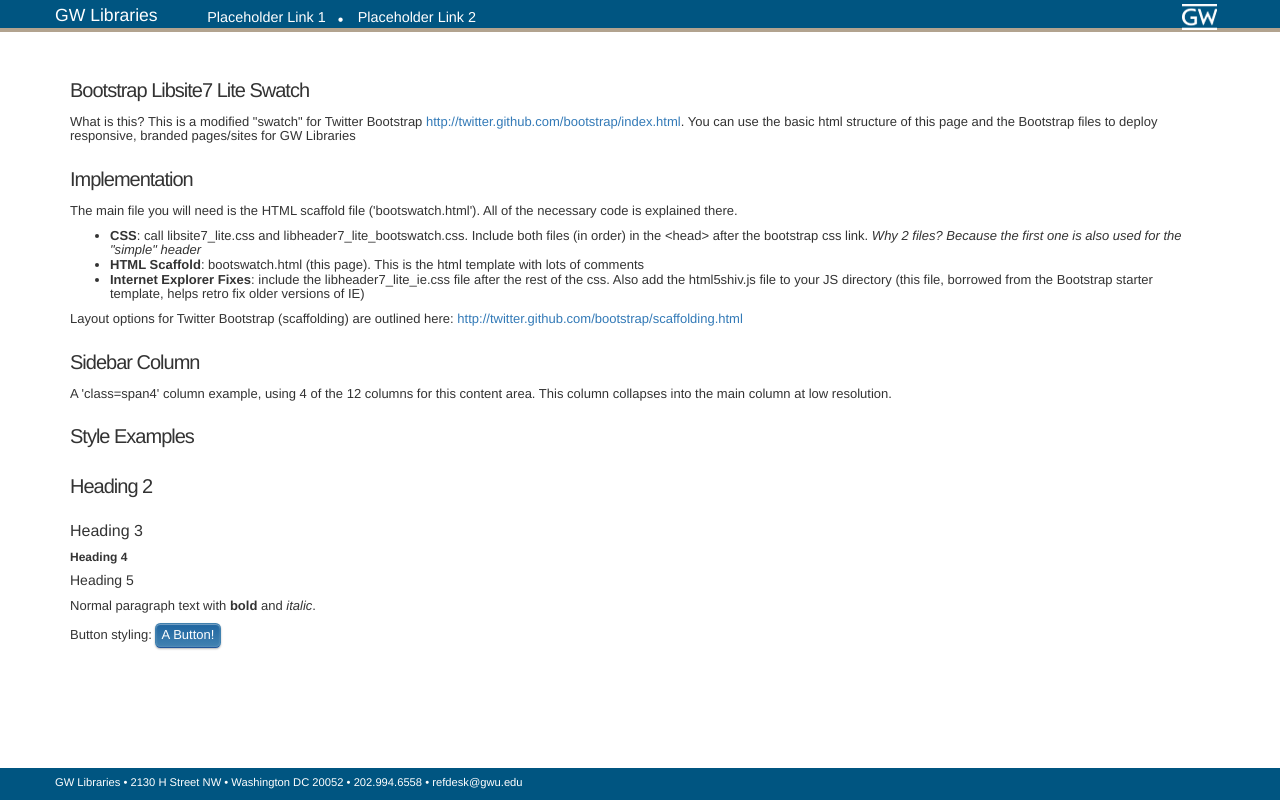
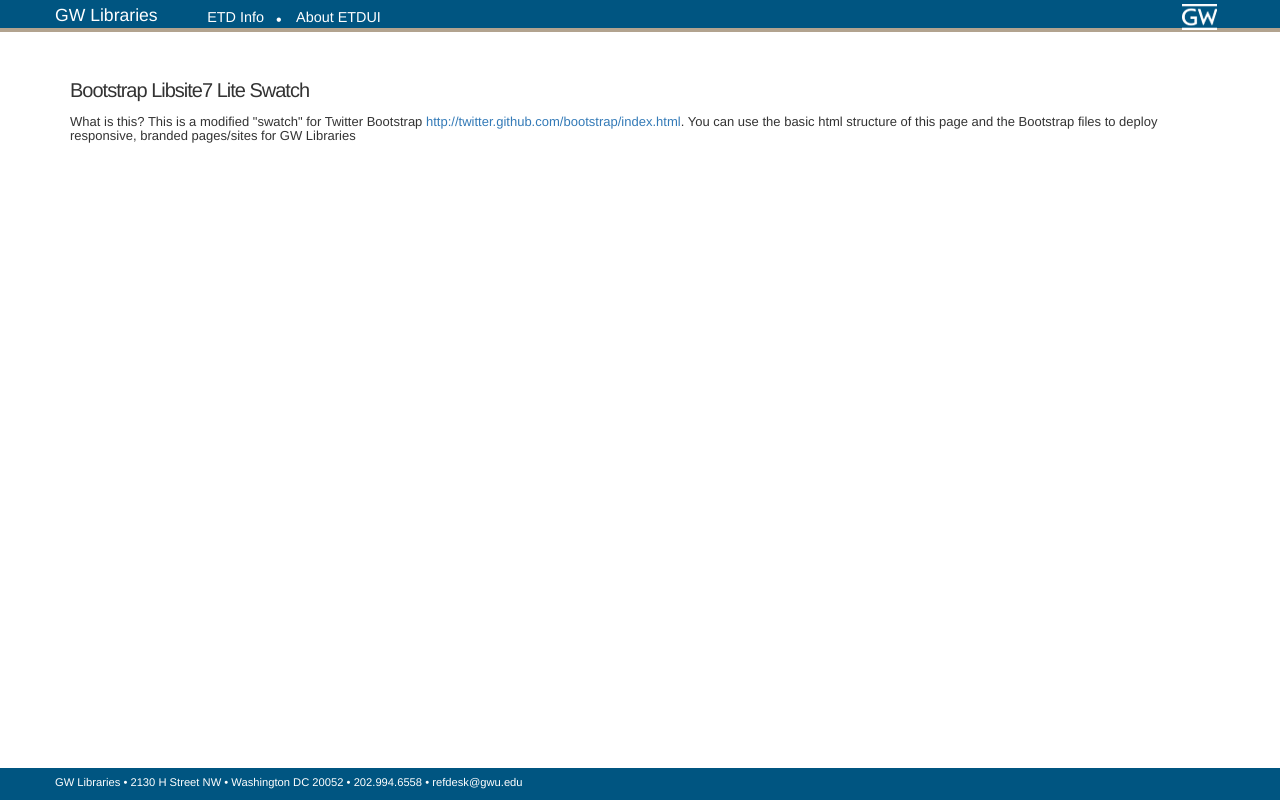
Before and after one commit to gwu-libraries/etdui, a Django app: template etd/ui/templates/pageframe.html in a window 1280 px wide. Run offline with Django 3.2, Linux system fonts and the light colour scheme; the template is opened without the code that fills it, so the values that code supplies are empty; some libraries are stand-ins or nearby versions.

Commit message:
preps to pageframe.html

```diff
--- a/etd/ui/templates/pageframe.html
+++ b/etd/ui/templates/pageframe.html
@@ -2,7 +2,7 @@ CTYPE html>
 <html lang="en">
     <head>
         <meta charset="utf-8">
-        <title>GW Libraries Bootswatch</title><!-- your page title -->
+        <title>GW Libraries ETDSUI Project</title><!-- your page title -->
         <meta name="viewport" content="width=device-width, initial-scale=1.0"><!-- important! -->
         <meta name="description" content=""><!-- optional -->
         <meta name="author" content=""><!-- optional -->
@@ -28,15 +28,15 @@ CTYPE html>
 
     <body>
         <header class="navbar-fixed-top"><!-- this is the Libsite7 Lite Header -->
-            <div id="libheader-container" style="">
-                <div id="libheader" class="container" style="">
-                    <div class="libheader-logo hide-lo" style=""><a href="http://www.gwu.edu" target="_blank" title="GWU website"><img src="img/gwheaderlogo.png" alt="logo: The George Washington University" /></a></div>
+            <div id="libheader-container">
+                <div id="libheader" class="container">
+                    <div class="libheader-logo hide-lo"><a href="http://www.gwu.edu" target="_blank" title="GWU website"><img src="img/gwheaderlogo.png" alt="logo: The George Washington University" /></a></div>
                     <div class="libheader-liblink" style=""><a href="http://library.gwu.edu" target="_blank" title="GW Libraries website">GW Libraries</a></div>
                     <!-- links can go here (note: use short text, test it doesn't bump into the GW logo) -->
-                    <div class="libheader-link" style=""><a href="#" target="_blank" title="">Placeholder Link 1</a></div>
+                    <div class="libheader-link" style=""><a href="http://library.gwu.edu/etds" target="_blank" title="">ETD Info</a></div>
                     <!-- this is an optional 'bullet' to place between links -->
                     <div class="bullet" style="">&bull;</div>
-                    <div class="libheader-link" style=""><a href="#" target="_blank" title="">Placeholder Link 2</a></div>
+                    <div class="libheader-link" style=""><a href="#" target="_blank" title="">About ETDUI</a></div>
                 </div>
             </div>
         </header><!-- end Libsite7 Lite Header -->
@@ -51,33 +51,10 @@ CTYPE html>
                 </div>
             </div>
             <div class="row-fluid">
-                <div class="span8"> <!-- this is a 'content' column that takes up 8 of the 12 columns within this content area -->
-                    <h2>Implementation</h2>
+                <div class="span12"> <!-- this is a 'content' column that takes up 12 of the 12 columns within this content area -->
 
-                    <!--<p>Download <a href="http://twitter.github.com/bootstrap/index.html">Bootstrap</a> (you can use the full or 'min' versions of the css and js) then add the following files:</p>-->
 
-                    <p>The main file you will need is the HTML scaffold file ('bootswatch.html').  All of the necessary code is explained there.</p>
 
-                    <ul>
-                        <li><strong>CSS</strong>: call libsite7_lite.css and libheader7_lite_bootswatch.css. Include both files (in order) in the &lt;head&gt; after the bootstrap css link. <em>Why 2 files? Because the first one is also used for the "simple" header</em></li>
-                        <li><strong>HTML Scaffold</strong>: bootswatch.html (this page). This is the html template with lots of comments</li>
-                        <li><strong>Internet Explorer Fixes</strong>: include the libheader7_lite_ie.css file after the rest of the css. Also add the html5shiv.js file to your JS directory (this file, borrowed from the Bootstrap starter template, helps retro fix older versions of IE)</li>
-                    </ul>
-
-                    <p>Layout options for Twitter Bootstrap (scaffolding) are outlined here: <a href="http://twitter.github.com/bootstrap/scaffolding.html">http://twitter.github.com/bootstrap/scaffolding.html</a></p>
-                </div>
-                <div class="span4"> <!-- this is a 'sidebar' column that takes up 4 of the 12 columns within this content area -->
-                    <h2>Sidebar Column</h2>
-
-                    <p>A 'class=span4' column example, using 4 of the 12 columns for this content area. This column collapses into the main column at low resolution.</p>
-
-                    <h2>Style Examples</h2>
-                    <h2>Heading 2</h2>
-                    <h3>Heading 3</h3>
-                    <h4>Heading 4</h4>
-                    <h5>Heading 5</h5>
-                    <p>Normal paragraph text with <strong>bold</strong> and <em>italic</em>.</p>
-                    <p>Button styling: <button onclick="window.open('http://library.gwu.edu')">A Button!</button></p>
                 </div>
             </div>
 
```
